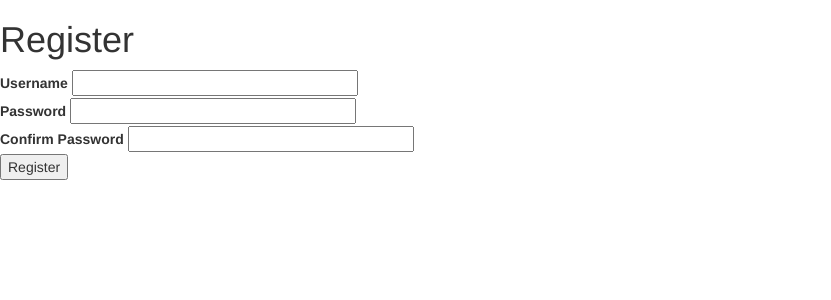
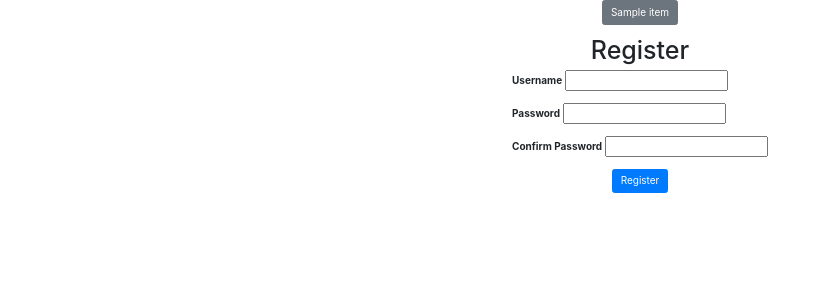
Before and after one commit to SozaFoiasJosef/GameshowFlask, a Flask app: template app/templates/register.html in a window 1280 px wide. Shown: the top 300 px of the page, without its empty margins (0-831 px from the left). Run offline with Flask 3, Linux system fonts and the light colour scheme; tables that the repository leaves empty hold one stand-in row (values such as "Sample post"); the template is opened without the code that fills it: values that come from a table or form of the project are taken from there, most other values are stand-ins (such as "Sample title", 1, 10 or a date in 2020); some libraries are stand-ins or nearby versions.

Commit message:
updated base.html added navigation bar

```diff
--- a/app/__init__.py
+++ b/app/__init__.py
@@ -6,13 +6,24 @@
 from flask_session import Session
 from config import config
 from flask_bootstrap import Bootstrap
-
+from flask_navigation import Navigation
 from flask_login import LoginManager
 
 login_manager = LoginManager()
 login_manager.login_view = "main.login"
 
 db = SQLAlchemy()
+
+nav = Navigation()
+
+nav.Bar('top', [
+    nav.Item('Home', 'main.home'),
+    nav.Item('Login', 'main.login'),
+    nav.Item('Register', 'main.register'),
+    nav.Item('Logout', 'main.logout'),
+    nav.Item('Questions', 'main.questions'),
+    nav.Item('Database', 'main.database'),
+])
 
 def create_app(config_name):
     app = Flask(__name__)
@@ -22,6 +33,7 @@
 
     db.init_app(app)
     login_manager.init_app(app)
+    nav.init_app(app)
 
     from .main import main as main_blueprint
     app.register_blueprint(main_blueprint)
--- /dev/null
+++ b/app/static/style.css
@@ -0,0 +1,86 @@
+ul {
+    list-style-type: none;
+    margin: 0;
+    padding: 0;
+    justify-content: center;
+    display:flex;
+  }
+
+  li {
+    float: left;
+    border-right: 1px solid white;
+  }
+
+  li:last-child {
+    border-right: none;
+  }
+
+  li a {
+    display: block;
+    color: white;
+    text-align: center;
+    padding: 14px 16px;
+    text-decoration: none;
+  }
+
+  li a:hover {
+    background-color: #111;
+  }
+
+  .active {
+    background-color: gray;
+  }
+
+  .container {
+    margin: 0 auto;
+    margin-top: 2%;
+    width: 90%;
+    max-width:fit-content;
+    display:flex;
+    text-align: center;
+  }
+
+  p.content {
+    font-family:'Courier New', Courier, monospace;
+    font-weight: bold;
+  }
+
+  table {
+    border-collapse: collapse;
+    width:100%;
+  }
+
+  th, td {
+    text-align: left;
+    padding: 50px;
+  }
+
+  tr:nth-child(even) {
+    background-color: lightgray;
+  }
+
+  .table-title {
+    font-weight: bold;
+    text-align: left;
+    font-size: 24px;
+  }
+
+  .table-text {
+    text-align: center;
+  }
+
+  .form {
+    padding:12.5px;
+    margin:25px;
+    background-color: #F7EF99;
+    border-radius: 25px;
+  }
+
+  button {
+    font-size: large;
+    border-radius: 20px;
+  }
+
+  button:hover {
+    background-color: lightgray;
+  }
--- a/app/templates/base.html
+++ b/app/templates/base.html
@@ -2,14 +2,28 @@
 
 {% block head %}
 {{super()}}
+<meta charset="utf-8">
+<title> Login Page</title>
+<!-- Bootstrap JS -->
+<script src="https://maxcdn.bootstrapcdn.com/bootstrap/4.0.0/js/bootstrap.min.js"></script>
 {%- endblock %}
 
 {% block styles -%}
 {{super()}} {# do not forget to call super or Bootstrap's own stylesheets
 will disappear! #}
-<link rel="stylesheet" type="text/css" href="{{url_for('static', filename='sample-app.css')}}">
+<link rel="stylesheet" href="/static/style.css">
+<link rel="stylesheet" href="https://maxcdn.bootstrapcdn.com/bootstrap/4.0.0/css/bootstrap.min.css">
 {% endblock %}
 
 {% block navbar %}
-{{nav.frontend_top.render()}}
+<ul>
+    {% for item in nav.top %}
+    <li class="{{ 'active' if item.is_active else '' }}">
+        <a href="{{ item.url }}" class="btn btn-secondary">{{ item.label }}</a>
+    </li>
+    {% endfor %}
+</ul>
 {% endblock %}
+
+{% block content %}
+{% endblock %}
--- a/app/templates/register.html
+++ b/app/templates/register.html
@@ -3,12 +3,33 @@
 {% block title %}Register{% endblock %}
 
 {% block content %}
+<div class="d-flex justify-content-center">
     <h1>Register</h1>
-    <form method="post">
-        {{ form.csrf_token }}
-        {{ form.username.label }} {{ form.username(size=32) }}<br>
-        {{ form.password.label }} {{ form.password(size=32) }}<br>
-        {{ form.confirm_password.label }} {{ form.confirm_password(size=32) }}<br>
-        {{ form.submit() }}
+</div>
+<div class="d-flex justify-content-center">
+    <form method="POST" action="{{ url_for('main.register') }}">
+        {{ form.csrf_token() }}
+        <div class="form-group">
+            {{ form.username.label }} {{ form.username() }}
+            {% for error in form.username.errors %}
+            <span class="text-danger">{{ error }}</span>
+            {% endfor %}
+        </div>
+        <div class="form-group">
+            {{ form.password.label }} {{ form.password() }}
+            {% for error in form.password.errors %}
+            <span class="text-danger">{{ error }}</span>
+            {% endfor %}
+        </div>
+        <div class="form-group">
+            {{ form.confirm_password.label }} {{ form.confirm_password() }}
+            {% for error in form.confirm_password.errors %}
+            <span class="text-danger">{{ error }}</span>
+            {% endfor %}
+        </div>
+        <div class="d-flex justify-content-center">
+            {{ form.submit(class="btn btn-primary") }}
+        </div>
     </form>
+</div>
 {% endblock %}
--- a/requirements.txt
+++ b/requirements.txt
@@ -1,12 +1,13 @@
 blinker==1.5
+cachelib==0.10.2
 click==8.1.3
 colorama==0.4.6
 dominate==2.7.0
 Flask==2.2.3
-flask-appconfig==0.11.1
 Flask-Bootstrap==3.3.7.1
 Flask-Login==0.6.2
 Flask-Navigation==0.2.0
+Flask-Session==0.4.0
 Flask-SQLAlchemy==3.0.3
 Flask-WTF==1.1.1
 greenlet==2.0.2
```
Also changed, not shown: app/main/views.py (+6 -4 lines), app/templates/login.html (+22 -0 lines), data.sqlite (added).
